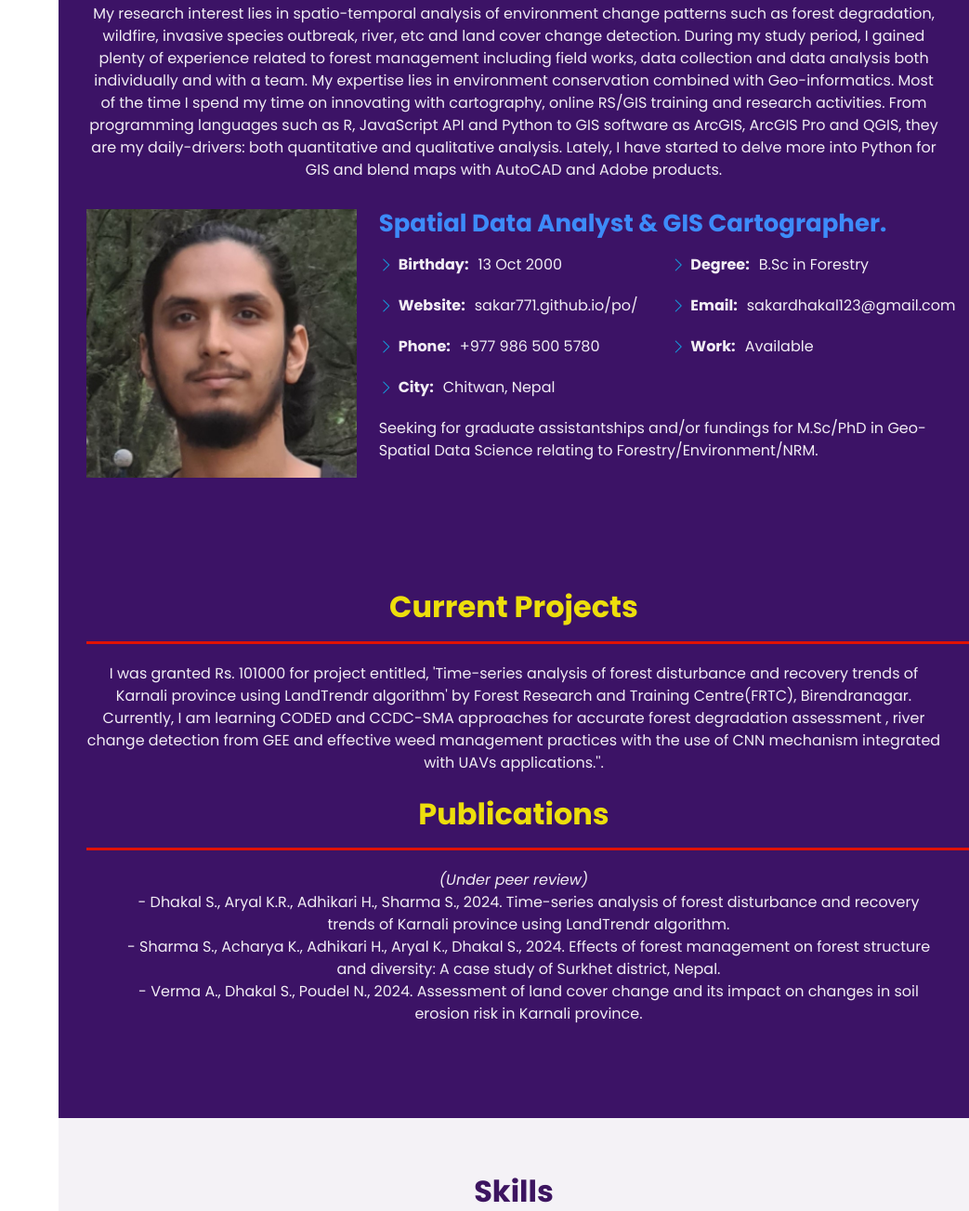
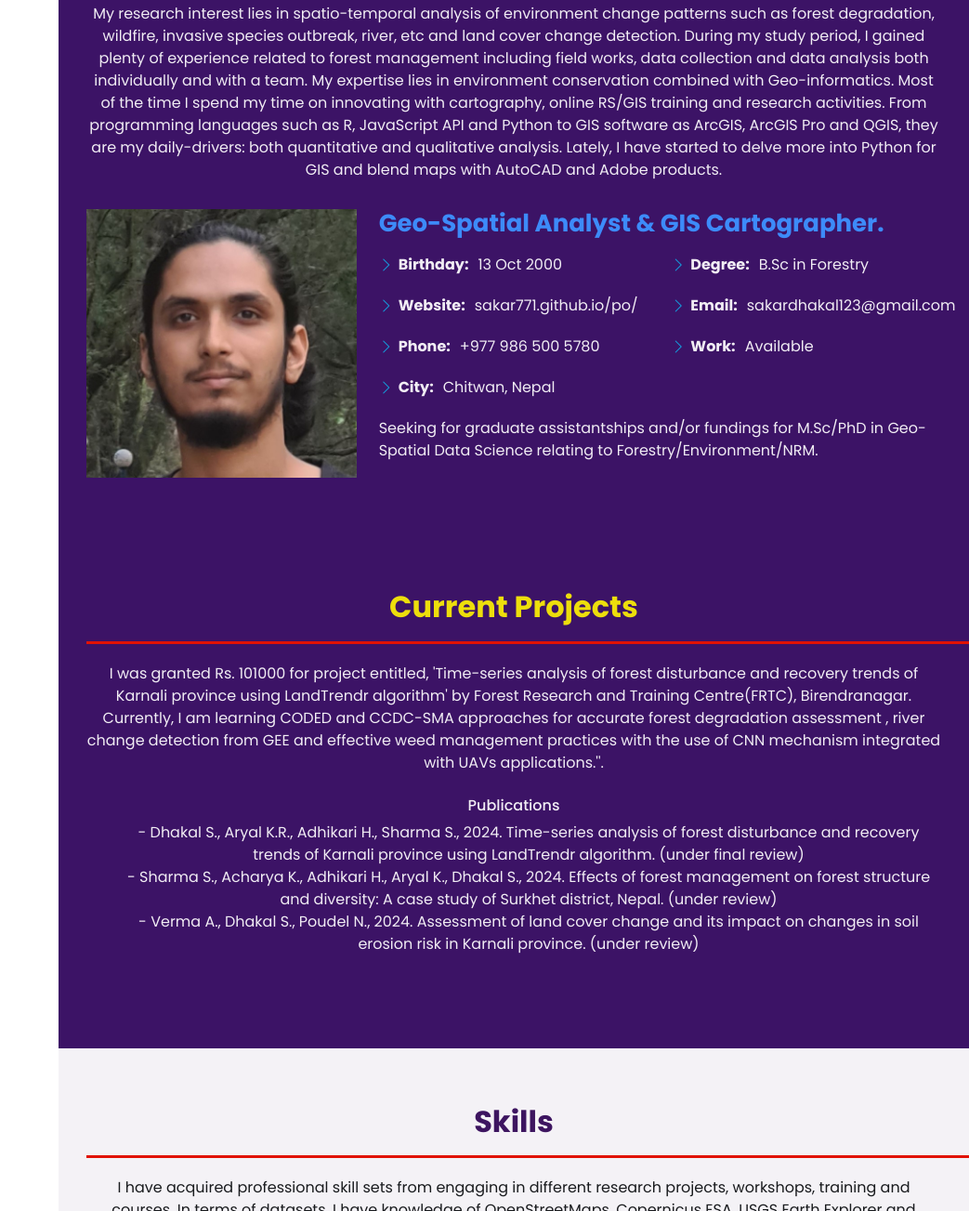
Before and after one commit to Sakar771/po, a plain HTML site: page index.html in a window 1280 px wide. Shown: the part 1055-2358 px from the top of the page at 93% size, without its empty margins (237-1280 px from the left). Drawn offline with Linux system fonts and the light colour scheme.

Commit message:
index.html
publications final change

```diff
--- a/index.html
+++ b/index.html
@@ -94,7 +94,7 @@
             <img src="assets/img/profile-img.jpg" class="img-fluid" alt="">
           </div>
           <div class="col-lg-8 pt-4 pt-lg-0 content" data-aos="fade-left">
-            <h3>Spatial Data Analyst &amp; GIS Cartographer.</h3>
+            <h3>Geo-Spatial Analyst &amp; GIS Cartographer.</h3>
             <p class="fst-italic">
             </p>
             <div class="row">
@@ -129,11 +129,11 @@
         <div class="section-title">
           <h2>Current Projects </h2>
           <p>I was granted Rs. 101000 for project entitled, 'Time-series analysis of forest disturbance and recovery trends of Karnali province using LandTrendr algorithm' by Forest Research and Training Centre(FRTC), Birendranagar. Currently, I am learning CODED and CCDC-SMA approaches for accurate forest degradation assessment , river change detection from GEE and effective weed management practices with the use of CNN mechanism integrated with UAVs applications.''.<br><br>
-           <h2>Publications </h2><em> (Under peer review)</em></h5>
+           <h6>Publications </h6>
         <ul>
-          <p>- Dhakal S., Aryal K.R., Adhikari H., Sharma S., 2024. Time-series analysis of forest disturbance and recovery trends of Karnali province using LandTrendr algorithm.<br>
-          - Sharma S., Acharya K., Adhikari H., Aryal K., Dhakal S., 2024. Effects of forest management on forest structure and diversity: A case study of Surkhet district, Nepal.<br>
-          - Verma A., Dhakal S., Poudel N., 2024. Assessment of land cover change and its impact on changes in soil erosion risk in Karnali province.
+          <p>- Dhakal S., Aryal K.R., Adhikari H., Sharma S., 2024. Time-series analysis of forest disturbance and recovery trends of Karnali province using LandTrendr algorithm. (under final review)<br>
+          - Sharma S., Acharya K., Adhikari H., Aryal K., Dhakal S., 2024. Effects of forest management on forest structure and diversity: A case study of Surkhet district, Nepal. (under review)<br>
+          - Verma A., Dhakal S., Poudel N., 2024. Assessment of land cover change and its impact on changes in soil erosion risk in Karnali province. (under review)
         </ul>
             <p><br></p>
       </div>
```
